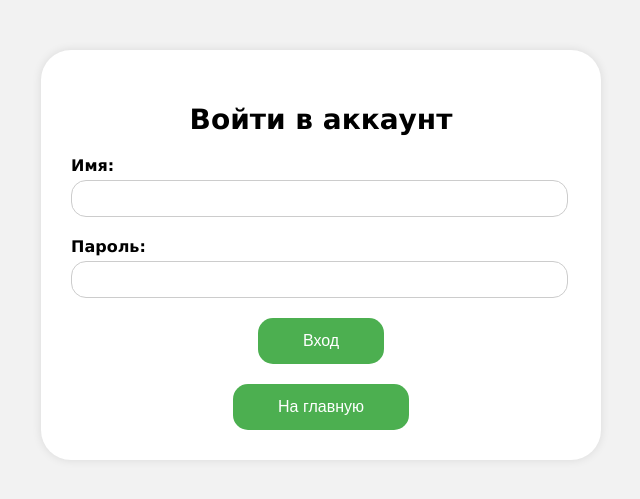
After one commit to spookyguyx/book_recipe_project, a Django app: template book_recipe/main/templates/main/signIn.html in a window 1280 px wide. The commit adds this page. Shown: the top 499 px of the page, without its empty margins (319-959 px from the left). Run offline with Django 4.2, Linux system fonts and the light colour scheme; the template is opened without the code that fills it, so the values that code supplies are empty.

Commit message:
Добавила страницу регистрации и входа

```diff
--- a/book_recipe/main/static/assets/css/brStyle.css
+++ b/book_recipe/main/static/assets/css/brStyle.css
@@ -80,11 +80,11 @@ h1 {
 	line-height: 70px;
 	font-weight: 700;
 }
-h2 {
+/*h2 {
 	font-size: 48px;
 	line-height: 60px;;
 	color: #34bf49;
-}
+}*/
 h3 {
 	color: #000000;
 	font-size: 30px;
--- /dev/null
+++ b/book_recipe/main/static/assets/css/registr.css
@@ -0,0 +1,69 @@
+body {
+    font-family: Verdana, sans-serif;
+    margin: 0;
+    padding: 0;
+    background-color: #f2f2f2;
+}
+h2{
+    font-size: 30px;
+}
+#sign {
+    font-size:28px
+}
+.container {
+    max-width: 500px;
+    margin: 0 auto;
+    padding: 30px;
+    background-color: #fff;
+    border-radius: 30px;
+    box-shadow: 0 0 10px rgba(0, 0, 0, 0.1);
+    position:relative;
+    top:50px;
+}
+
+.container h2 {
+    text-align: center;
+    margin-bottom: 20px;
+}
+
+.form-group {
+    margin-bottom: 20px;
+}
+
+.form-group label,
+.form-group input {
+    display: block;
+    width: 95%;
+}
+
+.form-group label {
+    font-weight: bold;
+    margin-bottom: 5px;
+}
+
+.form-group input {
+    padding: 10px;
+    border: 1px solid #ccc;
+    border-radius: 15px;
+}
+
+
+.button-1, .button-2{
+    background-color: #4CAF50; /* Green */
+    border: none;
+    color: white;
+    padding: 14px 45px;
+    text-align: center;
+    text-decoration: none;
+    display: block;
+    font-size: 16px;
+    border-radius: 15px;
+    margin: 0 auto;
+
+}
+
+
+.button-1:hover, .button-2:hover{
+    box-shadow: 0 12px 16px 0 rgba(0,0,0,0.24), 0 17px 50px 0 rgba(0,0,0,0.19);
+    transition-duration: 0.4s;
+}
--- /dev/null
+++ b/book_recipe/main/templates/main/signIn.html
@@ -0,0 +1,34 @@
+<!DOCTYPE html>
+<html lang="zxx" dir="ltr">
+<head>
+    {% load static %}
+    <meta charset="utf-8">
+    <meta http-equiv="X-UA-Compatible" content="IE=edge">
+    <meta name="viewport" content="width=device-width, initial-scale=1, shrink-to-fit=no">
+    <title>Вход</title>
+    <link rel="stylesheet" type="text/css" href="{% static 'assets/css/registr.css' %}">
+</head>
+
+<body>
+    <div class="container">
+    <h2 id="sign">Войти в аккаунт</h2>
+    <form action="registration.php" method="POST">
+      <div class="form-group">
+        <label for="name">Имя:</label>
+        <input type="text" id="name" name="name" required>
+      </div>
+      <div class="form-group">
+        <label for="password">Пароль:</label>
+        <input type="password" id="password" name="password" required>
+      </div>
+      <div class="form-group">
+        <button type="submit" class="button-1">Вход</button>
+      </div>
+    </form>
+        <form action="page/new.html" target="_blank">
+            <button class="button-2">На главную</button>
+        </form>
+    </div>
+</body>
+
+</html>
--- a/book_recipe/main/views.py
+++ b/book_recipe/main/views.py
@@ -1,7 +1,7 @@
 from django.shortcuts import render
 from django.http import HttpResponse
 def index(request):
-    return render(request, 'main/breakfast.html')
+    return render(request, 'main/index.html')
 
 
 def about(request):
```
Also changed, not shown: book_recipe/main/templates/main/registration.html (added, +38 -0 lines).
